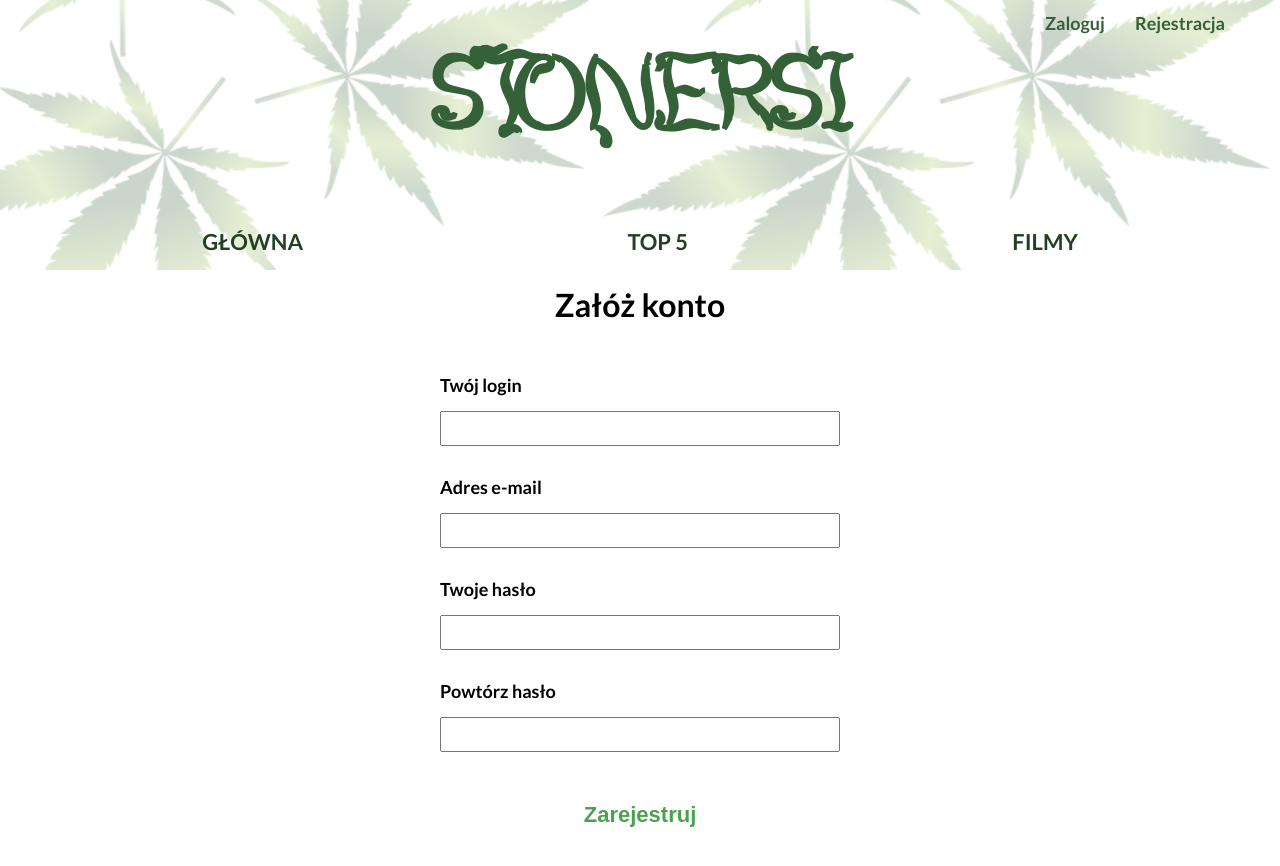
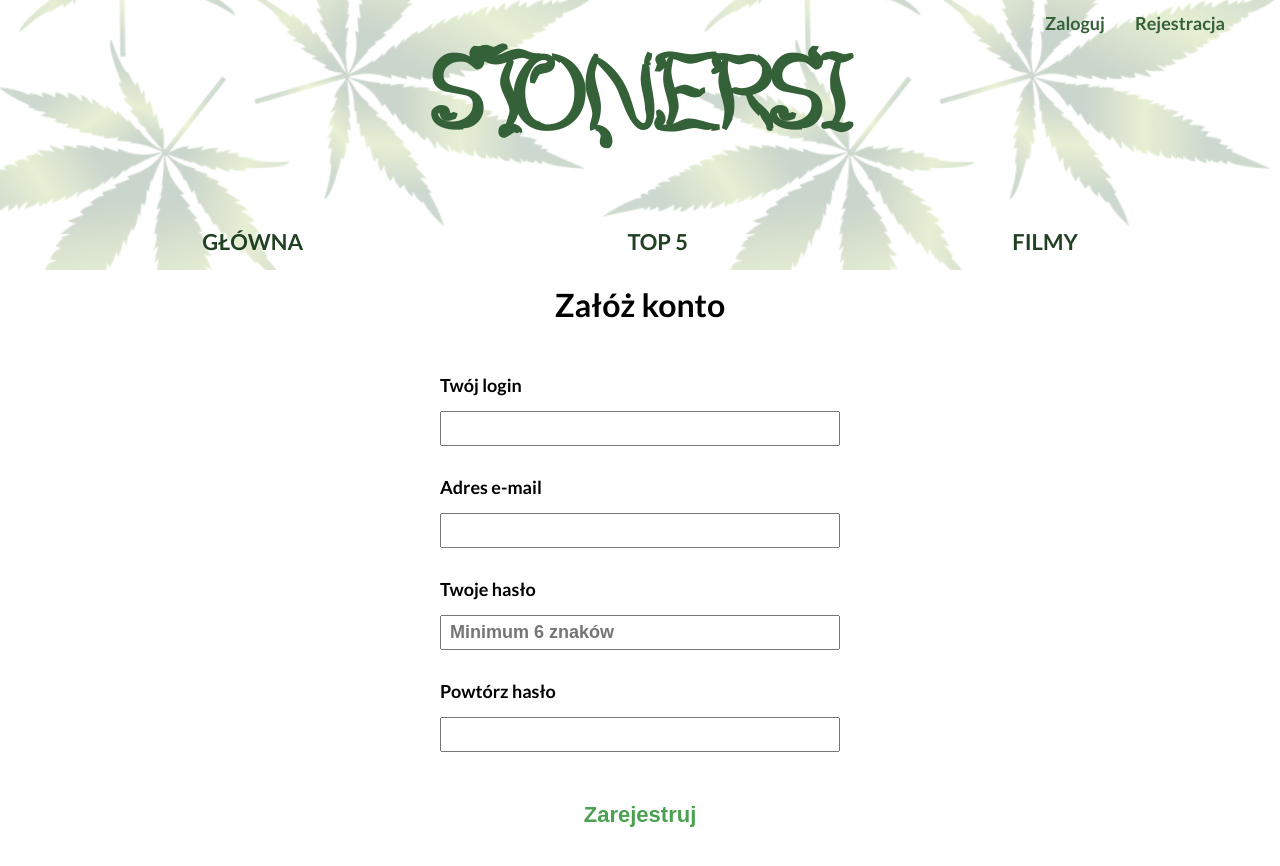
Before and after one commit to MagicianPL/Stonersi, a React (Create React App) app: page /register in a window 1280 px wide. Shown: the top 866 px of the page. Built offline with nearby package versions, Linux system fonts and the light colour scheme.

Commit message:
optional placeholder on Input cmp

```diff
--- a/src/components/Input/Input.tsx
+++ b/src/components/Input/Input.tsx
@@ -33,14 +33,15 @@ interface IProps {
     type?: string
     name?: string
     value?: string
+    placeholder?: string
     onChange?: (e: React.ChangeEvent<HTMLInputElement>) => void
 }
 
-const Input: React.FC<IProps> = ({id, label, type, name, value, onChange}) => {
+const Input: React.FC<IProps> = ({id, label, type, name, value, placeholder, onChange}) => {
     return(
         <Wrapper>
             <label htmlFor={id}>{label}</label>
-            <input id={id} type={!type ? 'text' : type} name={name} value={value} onChange={onChange} />
+            <input id={id} type={!type ? 'text' : type} name={name} value={value} placeholder={placeholder} onChange={onChange} />
         </Wrapper>
     );
 };
--- a/src/views/RegisterForm/RegisterForm.tsx
+++ b/src/views/RegisterForm/RegisterForm.tsx
@@ -72,7 +72,7 @@ const RegisterForm = () => {
             <h1>Załóż konto</h1>
             <Input id="login" label="Twój login" name="login" value={inputValues.login} onChange={handleInputChange} />
             <Input id="email" label="Adres e-mail" type="email" name="email" value={inputValues.email} onChange={handleInputChange} />
-            <Input id="password" label="Twoje hasło" type="password" name="password" value={inputValues.password} onChange={handleInputChange} />
+            <Input id="password" label="Twoje hasło" type="password" name="password" value={inputValues.password} placeholder="Minimum 6 znaków" onChange={handleInputChange} />
             <Input id="repeatedPassword" label="Powtórz hasło" type="password" name="repeatedPassword" value={inputValues.repeatedPassword} onChange={handleInputChange} />
             <StyledButton center>Zarejestruj</StyledButton>
         </StyledForm>
```
